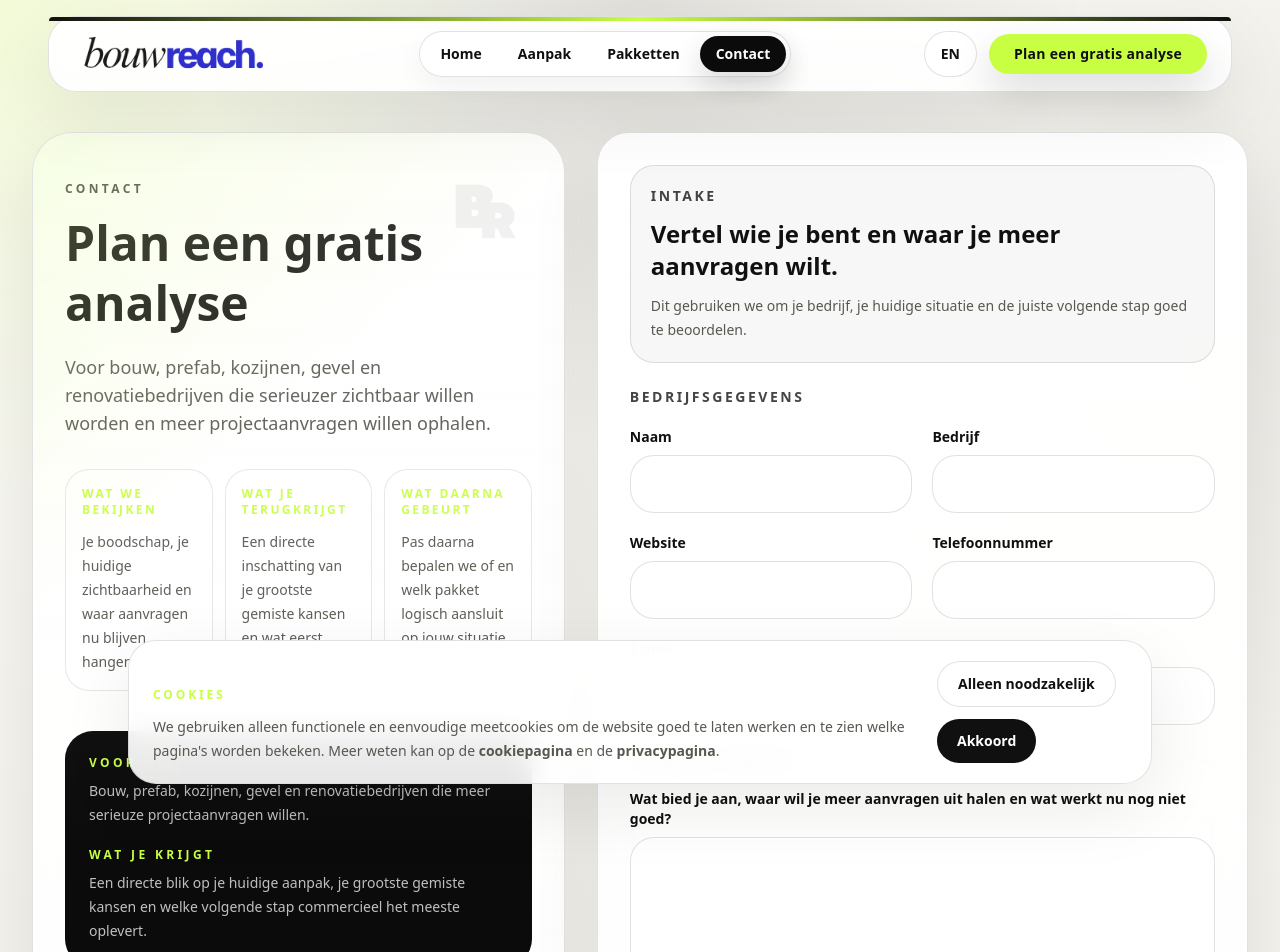
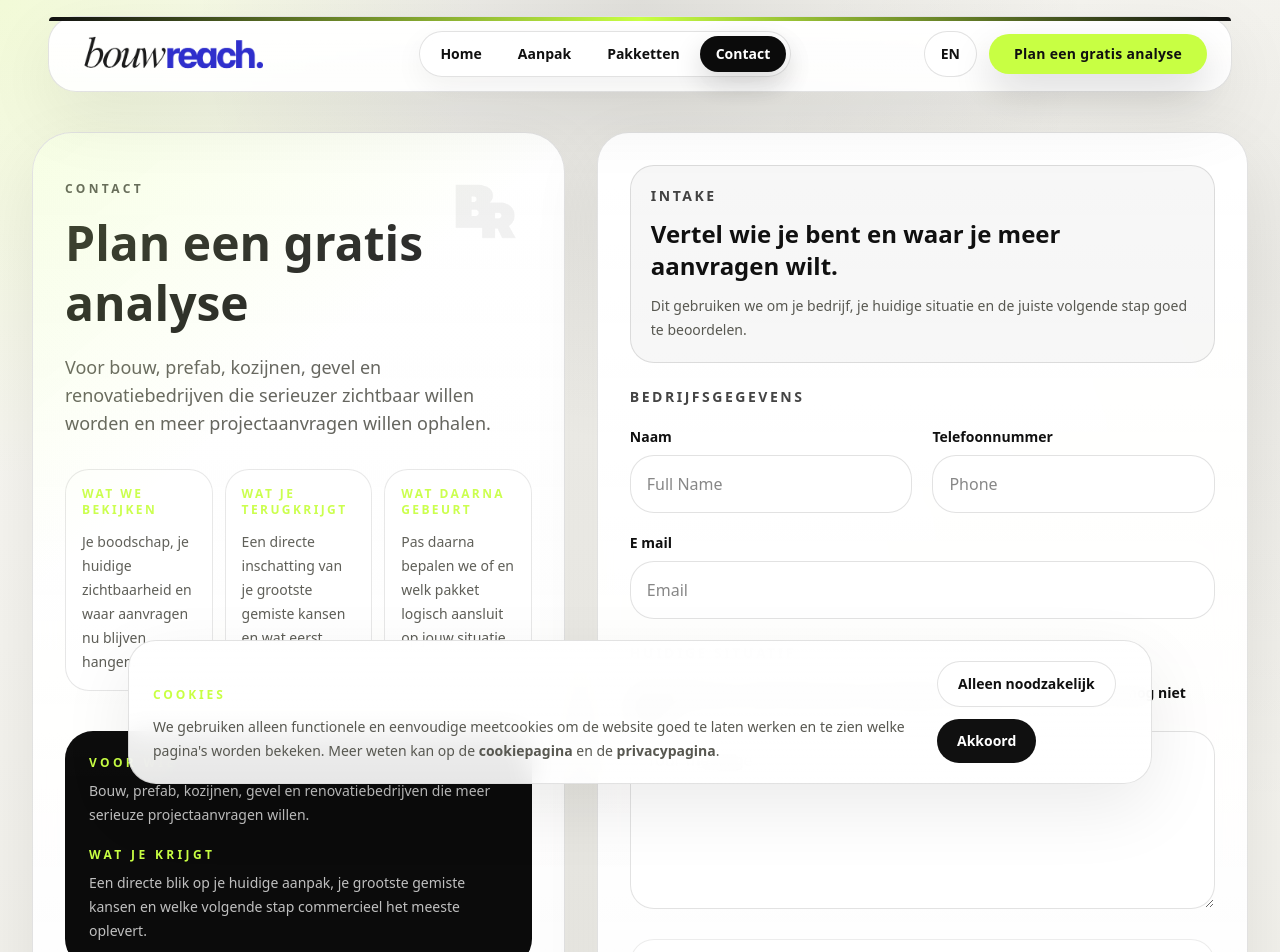
Before and after one commit to mahaaghas/BouwReach, a Next.js app: page /contact in a window 1280 px wide. Shown: the top 952 px of the page. Built offline with nearby package versions, Linux system fonts and the light colour scheme.

Commit message:
Switch contact form to FormBold

```diff
--- /dev/null
+++ b/app/thank-you/page.tsx
@@ -0,0 +1,44 @@
+import { Button } from "@/components/ui/button";
+import { SectionHeading } from "@/components/section-heading";
+import { createMetadata } from "@/lib/seo";
+
+export const metadata = createMetadata({
+  title: "Thank you",
+  description: "Your request has been received. We will contact you as soon as possible.",
+  pathname: "/thank-you",
+  noIndex: true,
+});
+
+export default function ThankYouPage() {
+  return (
+    <div className="section-shell pb-8 pt-10">
+      <section className="panel rounded-[40px] px-6 py-12 md:px-10 md:py-16">
+        <SectionHeading
+          eyebrow="Thank you"
+          title="Your request has been received."
+          body="Thank you for your request. We will contact you as soon as possible to review the best next step for your situation."
+        />
+        <div className="mt-10 grid gap-5 md:grid-cols-3">
+          <div className="rounded-[28px] bg-[var(--dark)] p-6 text-white">
+            <p className="text-xs font-semibold uppercase tracking-[0.24em] text-[var(--gold)]">Step 1</p>
+            <p className="mt-4 text-sm leading-6 text-white/74">We review your message, your situation, and the main growth opportunity.</p>
+          </div>
+          <div className="rounded-[28px] border border-[var(--border)] bg-white/80 p-6">
+            <p className="text-xs font-semibold uppercase tracking-[0.24em] text-[var(--accent)]">Step 2</p>
+            <p className="mt-4 text-sm leading-6 text-[var(--muted)]">We check which approach makes the most sense for your current offer and goals.</p>
+          </div>
+          <div className="rounded-[28px] border border-[var(--border)] bg-white/80 p-6">
+            <p className="text-xs font-semibold uppercase tracking-[0.24em] text-[var(--accent)]">Step 3</p>
+            <p className="mt-4 text-sm leading-6 text-[var(--muted)]">After that, we follow up with the clearest next step and suitable package direction.</p>
+          </div>
+        </div>
+        <div className="mt-10 flex flex-wrap gap-3">
+          <Button href="/en/packages">View packages</Button>
+          <Button href="/en" variant="secondary">
+            Back to home
+          </Button>
+        </div>
+      </section>
+    </div>
+  );
+}
--- a/components/contact-form.tsx
+++ b/components/contact-form.tsx
@@ -1,95 +1,14 @@
-"use client";
-
 import Link from "next/link";
-import { useRouter } from "next/navigation";
-import { FormEvent, useState } from "react";
-
-const initialState = {
-  naam: "",
-  bedrijf: "",
-  website: "",
-  telefoonnummer: "",
-  email: "",
-  bericht: "",
-  honey: "",
-};
 
 type ContactFormProps = {
   locale?: "nl" | "en";
 };
 
 export function ContactForm({ locale = "nl" }: ContactFormProps) {
-  const router = useRouter();
-  const [formState, setFormState] = useState(initialState);
-  const [status, setStatus] = useState<"idle" | "submitting" | "error">("idle");
-  const [errorMessage, setErrorMessage] = useState("");
   const isEnglish = locale === "en";
-  const isSubmitting = status === "submitting";
-
-  const handleSubmit = async (event: FormEvent<HTMLFormElement>) => {
-    event.preventDefault();
-    setStatus("submitting");
-    setErrorMessage("");
-
-    try {
-      const response = await fetch("/api/contact", {
-        method: "POST",
-        headers: {
-          "Content-Type": "application/json",
-        },
-        body: JSON.stringify({
-          name: formState.naam,
-          company: formState.bedrijf,
-          website: formState.website,
-          phone: formState.telefoonnummer,
-          email: formState.email,
-          message: formState.bericht,
-          locale,
-          source: "contact",
-          honey: formState.honey,
-        }),
-      });
-
-      const result = (await response.json()) as { ok: boolean; error?: string };
-
-      if (!response.ok || !result.ok) {
-        throw new Error(
-          result.error ??
-            (isEnglish ? "Your request could not be sent. Please try again." : "Je aanvraag kon niet worden verstuurd. Probeer het opnieuw.")
-        );
-      }
-
-      setFormState(initialState);
-      router.push(isEnglish ? "/en/thank-you" : "/bedankt");
-    } catch (error) {
-      setStatus("error");
-      setErrorMessage(
-        error instanceof Error
-          ? error.message
-          : isEnglish
-            ? "Your request could not be sent. Please try again."
-            : "Je aanvraag kon niet worden verstuurd. Probeer het opnieuw."
-      );
-    }
-  };
 
   return (
     <div className="panel rounded-[32px] p-6 md:p-8">
-      {isSubmitting ? (
-        <div className="rounded-[24px] bg-[var(--dark)] p-8 text-white">
-          <p className="text-sm font-semibold uppercase tracking-[0.24em] text-[var(--gold)]">
-            {isEnglish ? "One moment" : "Even geduld"}
-          </p>
-          <h2 className="mt-4 font-[var(--font-display)] text-3xl font-semibold">
-            {isEnglish ? "We are processing your request." : "We verwerken je aanvraag."}
-          </h2>
-          <p className="mt-4 max-w-2xl text-base leading-7 text-white/74">
-            {isEnglish
-              ? "You will be redirected straight to the confirmation page."
-              : "Je wordt direct doorgestuurd naar de bevestigingspagina."}
-          </p>
-        </div>
-      ) : (
       <div className="space-y-6">
         <div className="rounded-[24px] border border-[var(--border)] bg-[rgba(18,18,18,0.03)] p-5">
           <p className="text-sm font-semibold uppercase tracking-[0.18em] text-[rgba(16,16,16,0.78)]">
@@ -105,17 +24,7 @@ export function ContactForm({ locale = "nl" }: ContactFormProps) {
           </p>
         </div>
 
-          <form className="space-y-6" onSubmit={handleSubmit}>
-            <input
-              type="text"
-              tabIndex={-1}
-              autoComplete="off"
-              value={formState.honey}
-              onChange={(event) => setFormState((current) => ({ ...current, honey: event.target.value }))}
-              className="hidden"
-              aria-hidden="true"
-            />
-
+        <form action="https://formbold.com/s/9mgLY" method="POST" className="space-y-6">
           <fieldset className="space-y-5">
             <legend className="text-sm font-semibold uppercase tracking-[0.18em] text-[rgba(16,16,16,0.78)]">
               {isEnglish ? "Company details" : "Bedrijfsgegevens"}
@@ -125,37 +34,22 @@ export function ContactForm({ locale = "nl" }: ContactFormProps) {
                 label={isEnglish ? "Name" : "Naam"}
                 name="name"
                 autoComplete="name"
-                  value={formState.naam}
-                  onChange={(value) => setFormState((current) => ({ ...current, naam: value }))}
-                />
-                <Field
-                  label={isEnglish ? "Company" : "Bedrijf"}
-                  name="organization"
-                  autoComplete="organization"
-                  value={formState.bedrijf}
-                  onChange={(value) => setFormState((current) => ({ ...current, bedrijf: value }))}
-                />
-                <Field
-                  label={isEnglish ? "Website" : "Website"}
-                  name="url"
-                  autoComplete="url"
-                  value={formState.website}
-                  onChange={(value) => setFormState((current) => ({ ...current, website: value }))}
+                placeholder="Full Name"
               />
               <Field
                 label={isEnglish ? "Phone number" : "Telefoonnummer"}
-                  name="tel"
+                name="phone"
                 autoComplete="tel"
-                  value={formState.telefoonnummer}
-                  onChange={(value) => setFormState((current) => ({ ...current, telefoonnummer: value }))}
+                type="tel"
+                placeholder="Phone"
+                required={false}
               />
               <Field
                 label={isEnglish ? "E mail" : "E mail"}
                 name="email"
                 autoComplete="email"
                 type="email"
-                  value={formState.email}
-                  onChange={(value) => setFormState((current) => ({ ...current, email: value }))}
+                placeholder="Email"
                 className="md:col-span-2"
               />
             </div>
@@ -173,10 +67,12 @@ export function ContactForm({ locale = "nl" }: ContactFormProps) {
               }
               name="message"
               multiline
-                value={formState.bericht}
-                onChange={(value) => setFormState((current) => ({ ...current, bericht: value }))}
+              placeholder="Your message"
             />
           </fieldset>
+
+          <input type="hidden" name="_redirect" value="https://bouwreach.nl/thank-you" />
+          <input type="hidden" name="_subject" value="New BouwReach Lead" />
 
           <div className="rounded-[24px] border border-[rgba(18,18,18,0.08)] bg-white/70 p-5">
             <p className="text-sm font-semibold text-[var(--foreground)]">
@@ -189,19 +85,12 @@ export function ContactForm({ locale = "nl" }: ContactFormProps) {
             </p>
           </div>
 
-            {status === "error" ? (
-              <p className="rounded-[20px] border border-[rgba(168,34,34,0.18)] bg-[rgba(168,34,34,0.06)] px-4 py-3 text-sm leading-6 text-[rgb(128,34,34)]">
-                {errorMessage}
-              </p>
-            ) : null}
-
           <div className="flex flex-col gap-4">
             <button
               type="submit"
-                disabled={isSubmitting}
               className="inline-flex w-full items-center justify-center rounded-full bg-[var(--foreground)] px-6 py-3 text-sm font-semibold text-white transition hover:-translate-y-0.5 hover:bg-[var(--dark-soft)]"
             >
-                {isEnglish ? "Send request" : "Verstuur aanvraag"}
+              {isEnglish ? "Send" : "Verstuur aanvraag"}
             </button>
             <p className="text-sm leading-6 text-[var(--muted)]">
               {isEnglish ? (
@@ -225,7 +114,6 @@ export function ContactForm({ locale = "nl" }: ContactFormProps) {
           </div>
         </form>
       </div>
-      )}
     </div>
   );
 }
@@ -233,36 +121,34 @@ export function ContactForm({ locale = "nl" }: ContactFormProps) {
 type FieldProps = {
   label: string;
   name: string;
-  value: string;
-  onChange: (value: string) => void;
   type?: string;
   multiline?: boolean;
   autoComplete?: string;
   className?: string;
+  placeholder?: string;
+  required?: boolean;
 };
 
-function Field({ label, name, value, onChange, type = "text", multiline = false, autoComplete, className }: FieldProps) {
+function Field({ label, name, type = "text", multiline = false, autoComplete, className, placeholder, required = true }: FieldProps) {
   return (
     <label className={className}>
       <span className="mb-2 block text-sm font-semibold text-[var(--foreground)]">{label}</span>
       {multiline ? (
         <textarea
-          required
+          required={required}
           name={name}
           rows={6}
           minLength={10}
-          value={value}
-          onChange={(event) => onChange(event.target.value)}
+          placeholder={placeholder}
           className="w-full rounded-[24px] border border-[var(--border)] bg-white px-4 py-4 text-base outline-none transition focus:border-[rgba(17,17,17,0.28)]"
         />
       ) : (
         <input
-          required
+          required={required}
           name={name}
           autoComplete={autoComplete}
           type={type}
-          value={value}
-          onChange={(event) => onChange(event.target.value)}
+          placeholder={placeholder}
           className="w-full rounded-[24px] border border-[var(--border)] bg-white px-4 py-4 text-base outline-none transition focus:border-[rgba(17,17,17,0.28)]"
         />
       )}
```
Lines whose indentation alone changed are shown as unchanged.
